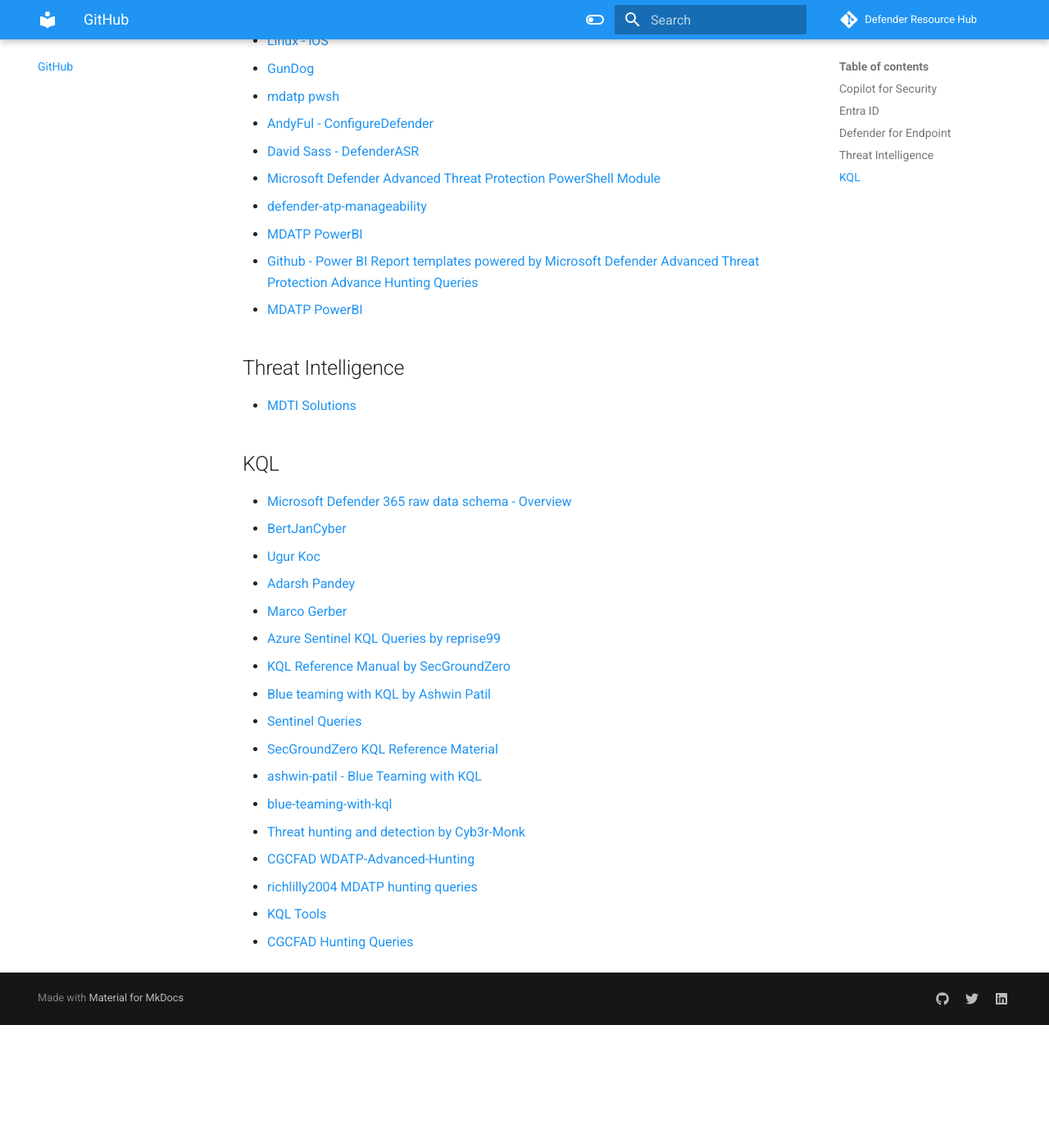
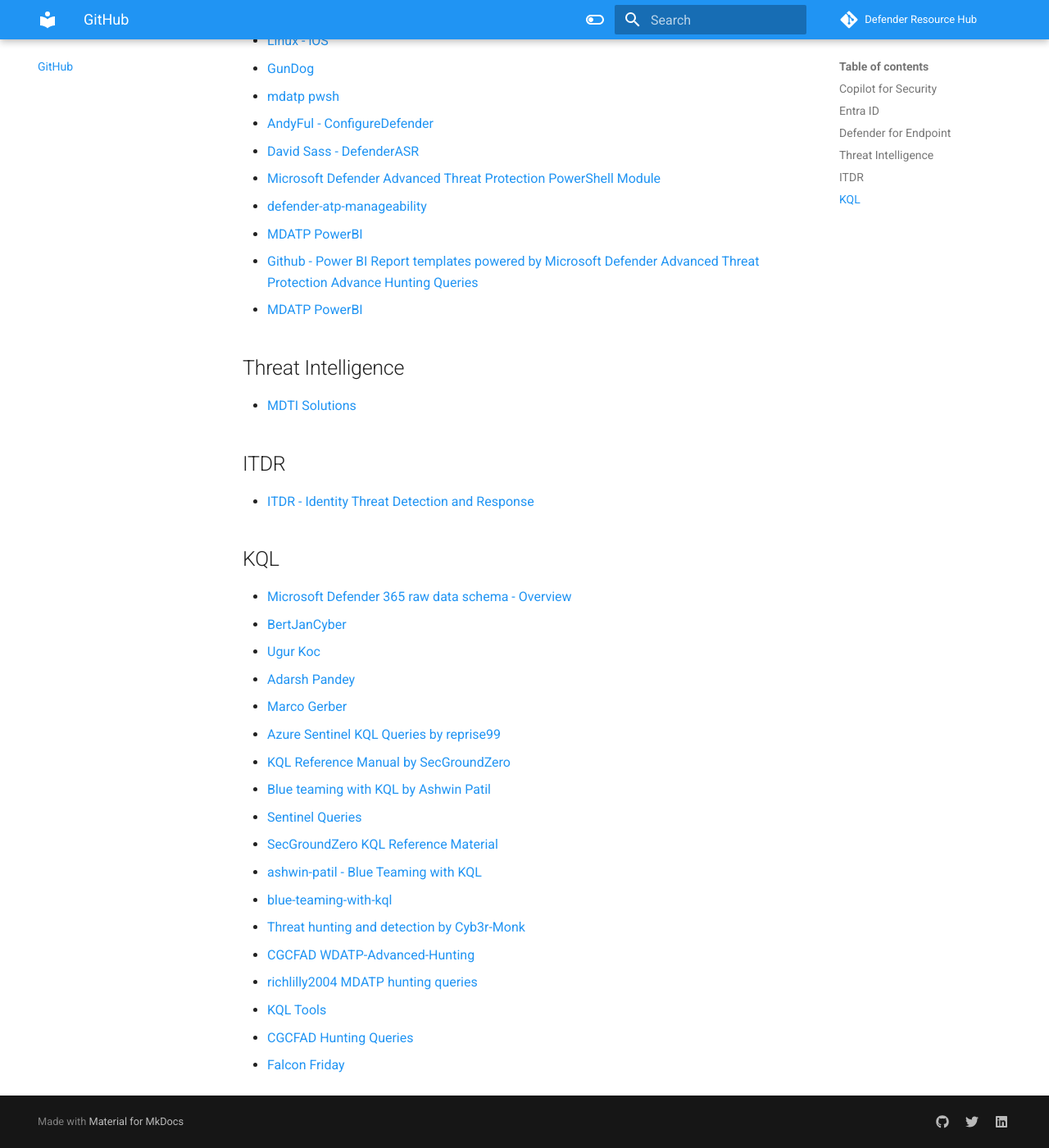
Before and after one commit to alexverboon/DefenderResourceHub, an MkDocs documentation site: the page built from docs/GitHub.md, in a window 1280 px wide and 1400 px high, scrolled down 508 px. Shown: the whole window at 82% size. Built offline with MkDocs 1.6.1 and Material for MkDocs 9.7.7, drawn with Linux system fonts in a browser that asks for light colours; comment, search, counter and statistics services are not loaded; before the commit the page ends 1758 px from its top, so only the background shows below that.

Commit message:
Update June 25-2024

```diff
--- a/docs/GitHub.md
+++ b/docs/GitHub.md
@@ -26,6 +26,10 @@
 
 - [MDTI Solutions](https://github.com/Azure/MDTI-Solutions)
 
+## ITDR
+
+- [ITDR - Identity Threat Detection and Response](https://github.com/nicolonsky/ITDR)
+
 ## KQL
 
 - [Microsoft Defender 365 raw data schema - Overview](https://github.com/Iveco/xknow_infosec/blob/main/M365D_tables.md)
@@ -45,3 +49,4 @@
 - [richlilly2004 MDATP hunting queries](https://github.com/richlilly2004/Microsoft-Defender-ATP)
 - [KQL Tools](https://github.com/microsoft/KqlTools)
 - [CGCFAD Hunting Queries](https://github.com/CGCFAD/WDATP-Advanced-Hunting)
+- [Falcon Friday](https://github.com/FalconForceTeam/FalconFriday)
```
Also changed, not shown: docs/mdca.md (+1 -0 lines), docs/mde.md (+1 -0 lines), docs/mdti.md (+1 -0 lines), docs/securitycopilot.md (+2 -1 lines), docs/sentinel.md (+1 -0 lines).
